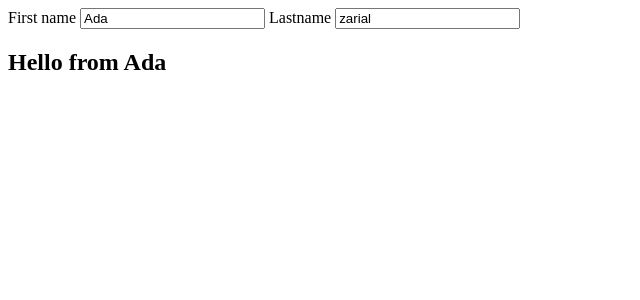
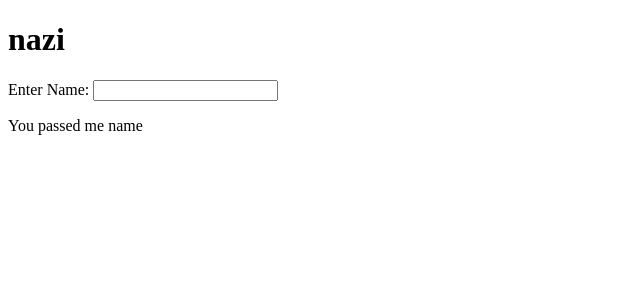
Before and after one commit to sonukuldeep/Learning-svelte, a SvelteKit app: page / in a window 1280 px wide. Shown: the top 300 px of the page, without its empty margins (0-640 px from the left). Built offline with nearby package versions, Linux system fonts and the light colour scheme.

Commit message:
compound binding

```diff
--- a/src/routes/+page.svelte
+++ b/src/routes/+page.svelte
@@ -1,19 +1,9 @@
 <script>
-	let user = {
-		fname: 'Ada',
-		lname: 'zarial'
-	};
+	import CompoundBinding from './CompoundBinding.svelte';
+
+	let name;
+	$: lastName = name + 'nazi';
 </script>
 
-<label
-	>First name
-	<input type="text" bind:value={user.fname} />
-</label>
-<label
-	>Lastname
-	<input type="text" bind:value={user.lname} />
-</label>
-
-{@debug user}
-
-<h2>Hello from {user.fname}</h2>
+<h1>{lastName}</h1>
+<CompoundBinding bind:value={name} />
--- /dev/null
+++ b/src/routes/CompoundBinding.svelte
@@ -0,0 +1,16 @@
+<script>
+	export let value = '';
+</script>
+
+<label>
+	Enter Name:
+	<input type="text" bind:value />
+</label>
+
+<p>You passed me <span>{value}</span> name</p>
+
+<style>
+	span {
+		color: violet;
+	}
+</style>
```
